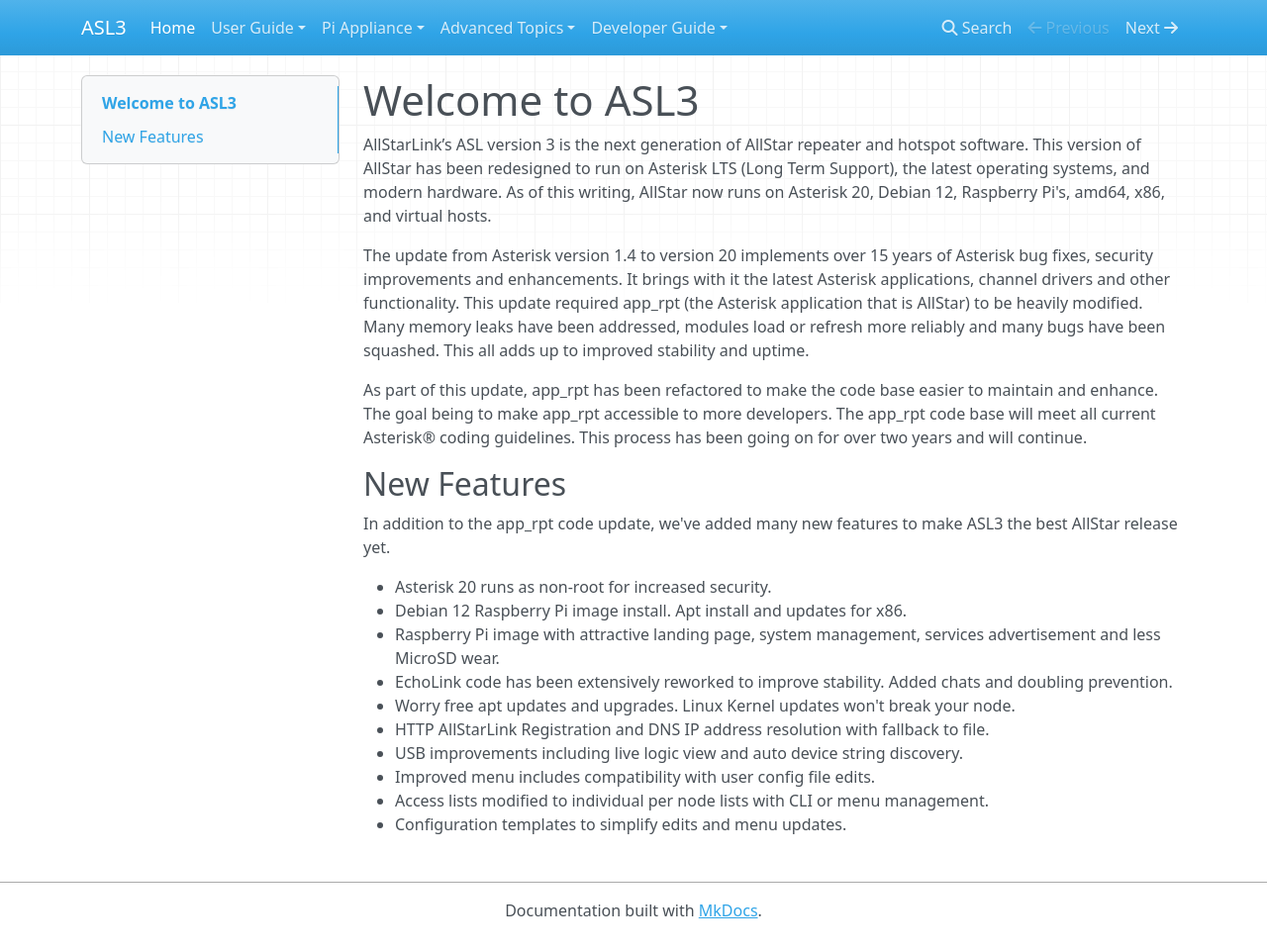
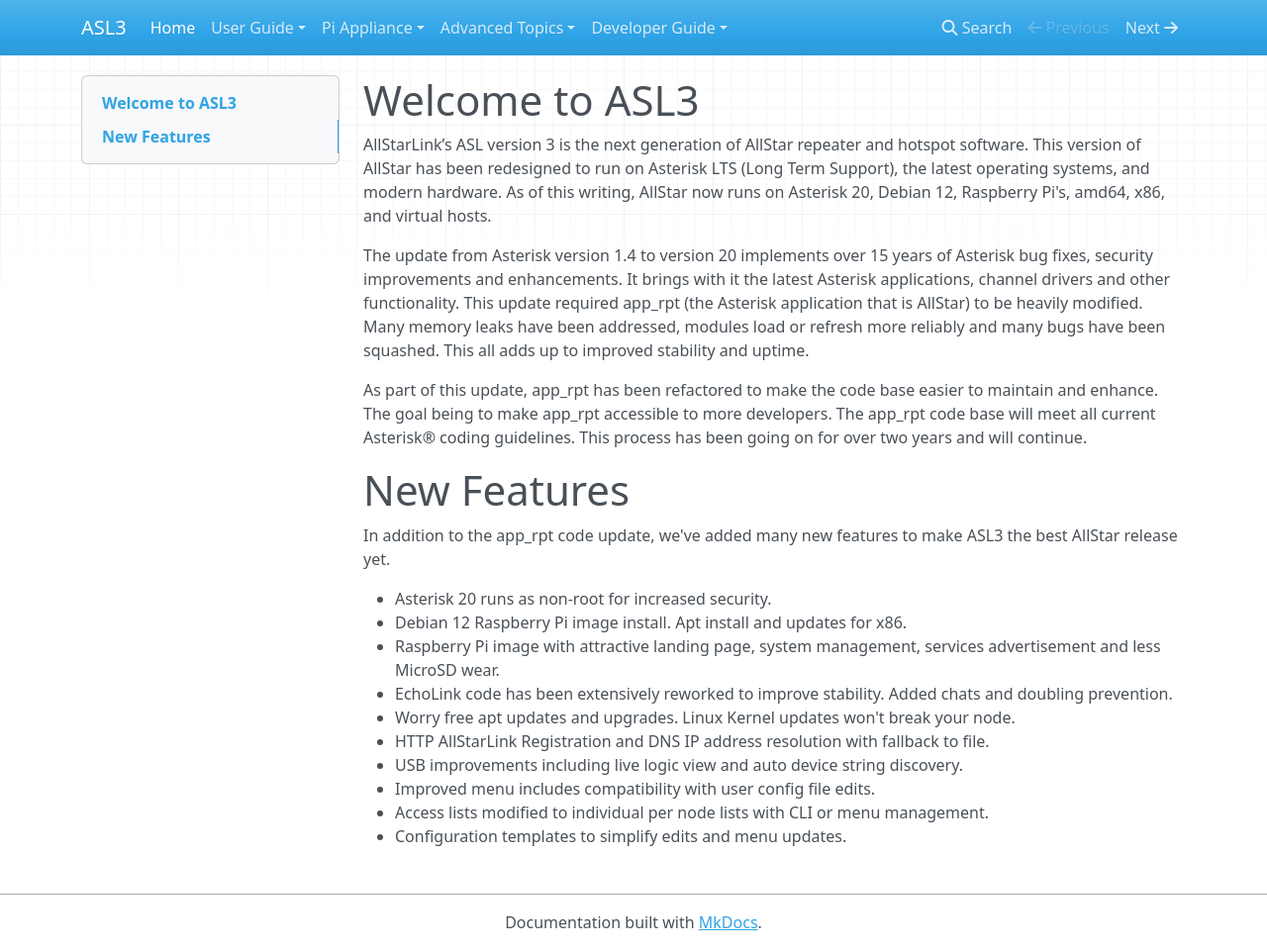
Before and after one commit to AllStarLink/ASL3-Manual, an MkDocs documentation site: the page built from docs/index.md, in a window 1280 px wide and 960 px high. Shown: the whole window at 99% size. Built offline with MkDocs 1.6.1, drawn with Linux system fonts in a browser that asks for light colours; nearby versions of some CDN libraries.

```diff
--- a/docs/index.md
+++ b/docs/index.md
@@ -6,7 +6,7 @@ The update from Asterisk version 1.4 to version 20 implements over 15 years of A
 
 As part of this update, app\_rpt has been refactored to make the code base easier to maintain and enhance.  The goal being to make app_rpt accessible to more developers. The app\_rpt code base will meet all current Asterisk® coding guidelines.  This process has been going on for over two years and will continue.
 
-## New Features
+# New Features
 
 In addition to the app_rpt code update, we've added many new features to make ASL3 the best AllStar release yet.
 
```
